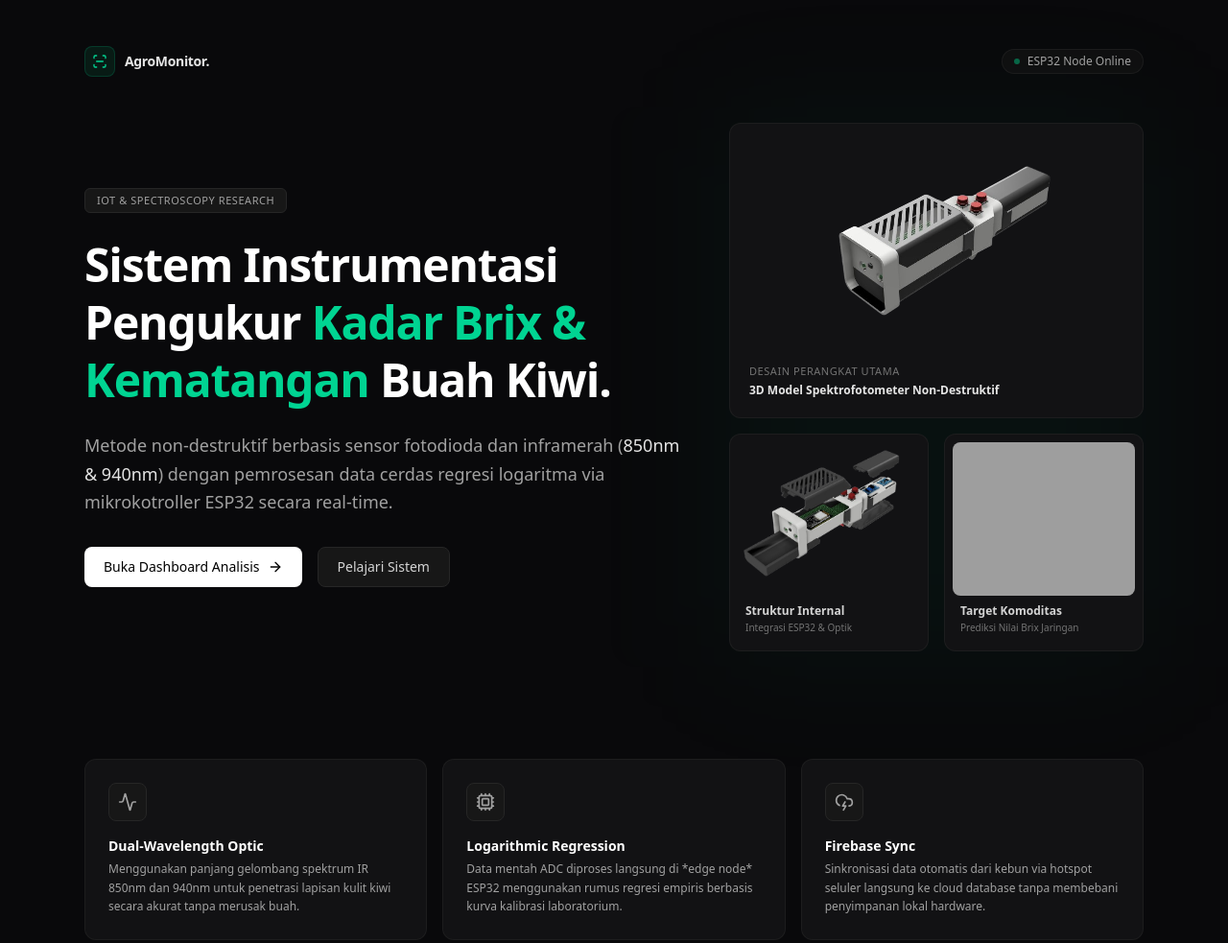
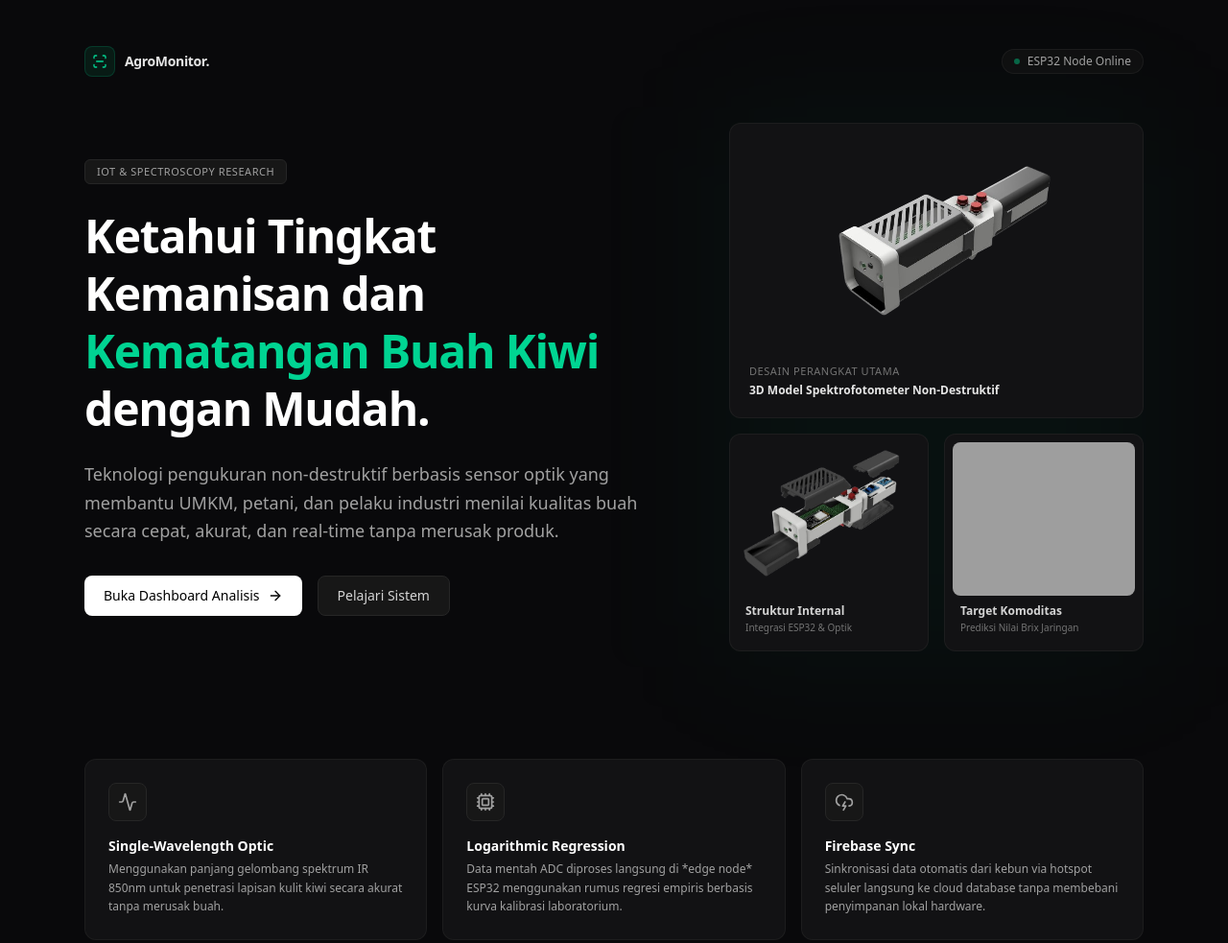
Before and after one commit to thifalmuhammad/Monitoring_Kiwi, a plain HTML site: page index.html in a window 1280 px wide. Shown: the top 983 px of the page at 96% size. Drawn offline with nearby package versions, Linux system fonts and the light colour scheme; grey boxes are pictures that could not be loaded.

Commit message:
Perbaikan Landing Page

```diff
--- a/index.html
+++ b/index.html
@@ -32,11 +32,11 @@
                 </div>
 
                 <h1 class="text-4xl md:text-5xl font-bold tracking-tight leading-tight text-white">
-                    Sistem Instrumentasi Pengukur <span class="text-emerald-400">Kadar Brix & Kematangan</span> Buah Kiwi.
+                    Ketahui Tingkat Kemanisan dan <span class="text-emerald-400">Kematangan Buah Kiwi</span> dengan Mudah.
                 </h1>
 
                 <p class="text-neutral-400 text-base md:text-lg leading-relaxed font-light">
-                    Metode non-destruktif berbasis sensor fotodioda dan inframerah (<span class="text-neutral-200">850nm & 940nm</span>) dengan pemrosesan data cerdas regresi logaritma via mikrokotroller ESP32 secara real-time.
+                    Teknologi pengukuran non-destruktif berbasis sensor optik yang membantu UMKM, petani, dan pelaku industri menilai kualitas buah secara cepat, akurat, dan real-time tanpa merusak produk.
                 </p>
 
                 <div class="pt-2 flex flex-wrap gap-4">
@@ -87,8 +87,8 @@
                     <i data-lucide="activity" class="w-5 h-5 text-neutral-400"></i>
                 </div>
                 <div>
-                    <h3 class="text-sm font-semibold text-white">Dual-Wavelength Optic</h3>
-                    <p class="text-xs text-neutral-400 mt-1 leading-relaxed">Menggunakan panjang gelombang spektrum IR 850nm dan 940nm untuk penetrasi lapisan kulit kiwi secara akurat tanpa merusak buah.</p>
+                    <h3 class="text-sm font-semibold text-white">Single-Wavelength Optic</h3>
+                    <p class="text-xs text-neutral-400 mt-1 leading-relaxed">Menggunakan panjang gelombang spektrum IR 850nm untuk penetrasi lapisan kulit kiwi secara akurat tanpa merusak buah.</p>
                 </div>
             </div>
 
```
